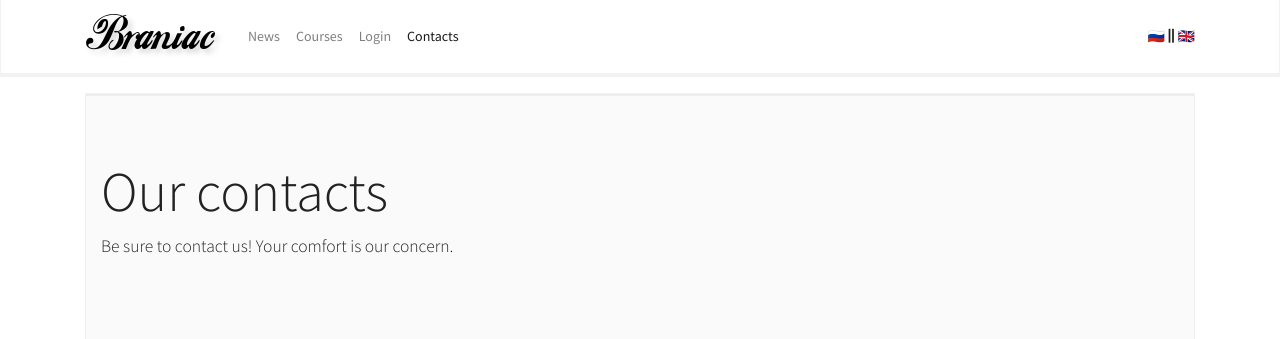
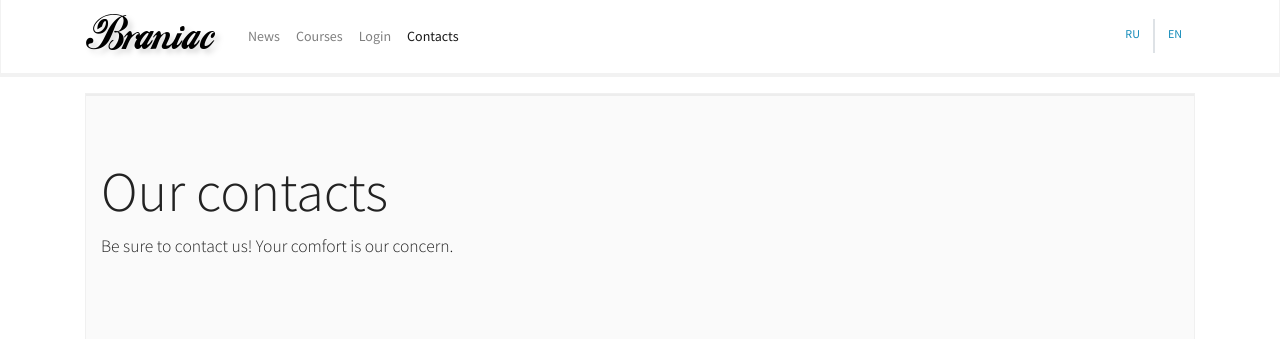
Before and after one commit to HappySeien/DjangoBasic, a Django app: page /mainapp/contacts/ in a window 1280 px wide. Shown: the top 339 px of the page. Run offline with Django 4.2, Linux system fonts and the light colour scheme; data that the repository does not hold is empty; parts of the project's set-up code (start-up, migrations or seed data) failed here and were passed over; some libraries are stand-ins or nearby versions.

Commit message:
lesson-8 hw progress 6
Сделана интернационализация

```diff
--- a/my_project/config/settings.py
+++ b/my_project/config/settings.py
@@ -68,6 +68,7 @@ INSTALLED_APPS = [
 MIDDLEWARE = [
     'django.middleware.security.SecurityMiddleware',
     'django.contrib.sessions.middleware.SessionMiddleware',
+    'django.middleware.locale.LocaleMiddleware',
     'django.middleware.common.CommonMiddleware',
     'django.middleware.csrf.CsrfViewMiddleware',
     'django.contrib.auth.middleware.AuthenticationMiddleware',
--- a/my_project/config/urls.py
+++ b/my_project/config/urls.py
@@ -23,6 +23,7 @@ import debug_toolbar
 
 urlpatterns = [
     path('admin/', admin.site.urls),
+    path('i18n/', include('django.conf.urls.i18n')),
     path('', RedirectView.as_view(url='mainapp/')),
     path('mainapp/', include('mainapp.urls', namespace='mainapp')),
     path('authapp/', include('authapp.urls', namespace='authapp')),
--- a/my_project/mainapp/templates/mainapp/includes/inc_nav_panel.html
+++ b/my_project/mainapp/templates/mainapp/includes/inc_nav_panel.html
@@ -59,7 +59,22 @@
                         <a class="nav-link" href="{% url 'mainapp:contacts' %}">{% translate "Contacts" %}</a>
                     </li>
                 </ul>
-                <span><a href="#">🇷🇺</a> <i class="fas fa-grip-lines-vertical"></i> <a href="#">🇬🇧</a></span>
+                <div class="row justify-content-end m-0">
+                    <div class="col p-0 border-right">
+                        <form action="{% url 'set_language' %}" method="post">
+                            {% csrf_token %}
+                            <input name="language" type="hidden" value="ru">
+                            <button type="submit" class="btn btn-link">RU</button>
+                        </form>
+                    </div>
+                    <div class="col p-0 border-left">
+                        <form action="{% url 'set_language' %}" method="post">
+                            {% csrf_token %}
+                            <input name="language" type="hidden" value="en">
+                            <button type="submit" class="btn btn-link">EN</button>
+                        </form>
+                    </div>
+                </div>
             </div>
         </div>
     {% endwith %}
```
Also changed, not shown: my_project/mainapp/management/commands/mm.py (added, +11 -0 lines), my_project/locale/ru/LC_MESSAGES/django.po (added), my_project/mainapp/management/__init__.py (added), my_project/mainapp/management/commands/__init__.py (added), my_project/readme.txt, 1 other file.
